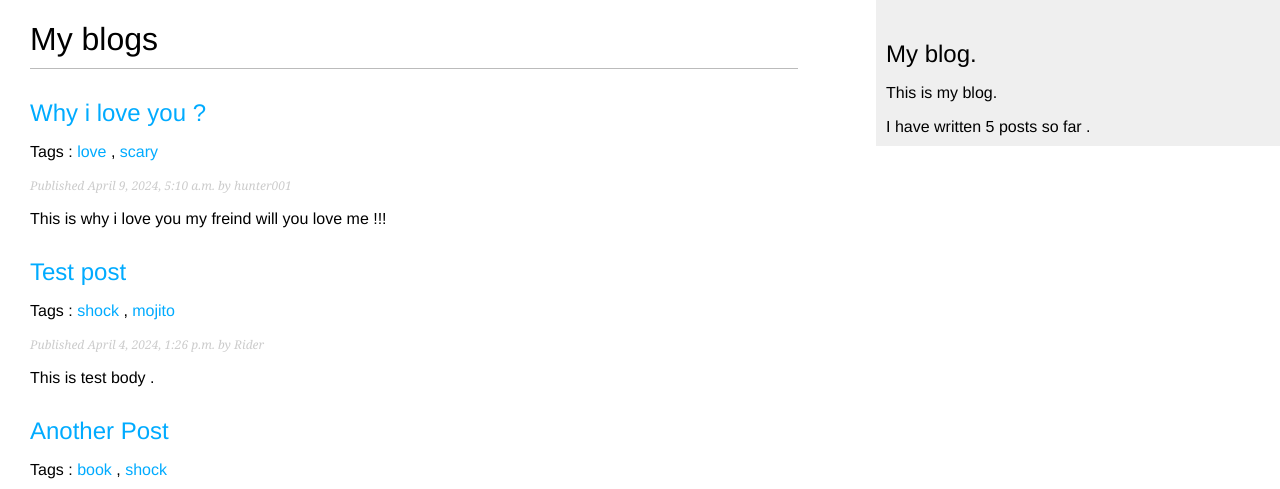
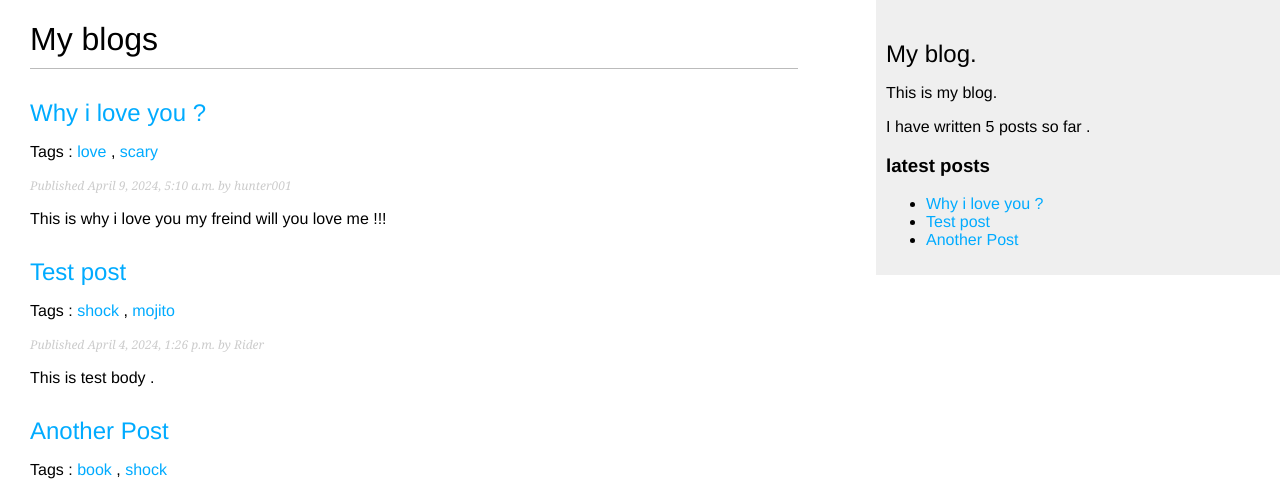
Before and after one commit to ABHISHEKGHARAMI/Djnago_codeOn2.0, a Django app: page /blog/ in a window 1280 px wide. Shown: the top 489 px of the page. Run offline with Django 5.2, Linux system fonts and the light colour scheme; data comes from the database, SQL or seed files in the repository; parts of the project's set-up code (start-up, migrations or seed data) failed here and were passed over.

Commit message:
Successfully added the latest posts in template in inclusion_tags custom tags .

```diff
--- a/mysite/blog/templates/blog/base.html
+++ b/mysite/blog/templates/blog/base.html
@@ -20,6 +20,8 @@
          <h2>My blog.</h2>
          <p>This is my blog.</p>
          I have written {% total_posts %} posts so far .
+         <h3>latest posts</h3>
+         {% show_latest_posts 3%}
        </div>
 
     </body>
--- /dev/null
+++ b/mysite/blog/templates/blog/post/latest_posts.html
@@ -0,0 +1,7 @@
+<ul>
+  {% for post in latest_posts %}
+    <li>
+       <a href="{{ post.get_absolute_url }}">{{ post.title}}</a>
+    </li>
+  {% endfor %}
+</ul>
--- a/mysite/blog/templatetags/blog_tags.py
+++ b/mysite/blog/templatetags/blog_tags.py
@@ -7,3 +7,11 @@ register = template.Library()
 @register.simple_tag
 def total_posts():
     return Post.published.count()
+
+# inclusion tags
+@register.inclusion_tag('blog/post/latest_posts.html')
+def show_latest_posts(count=5):
+    latest_posts = Post.published.order_by('-publish')[:count]
+    return {
+        'latest_posts' : latest_posts
+    }
```
